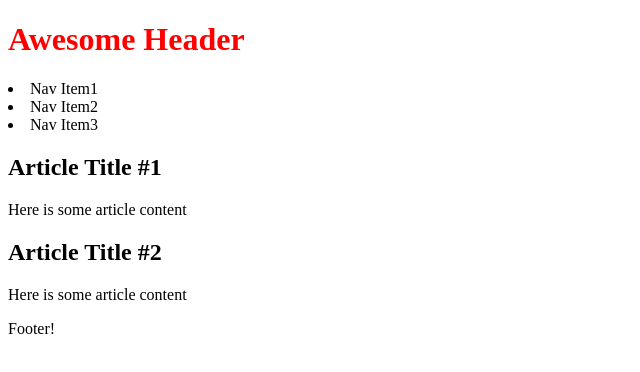
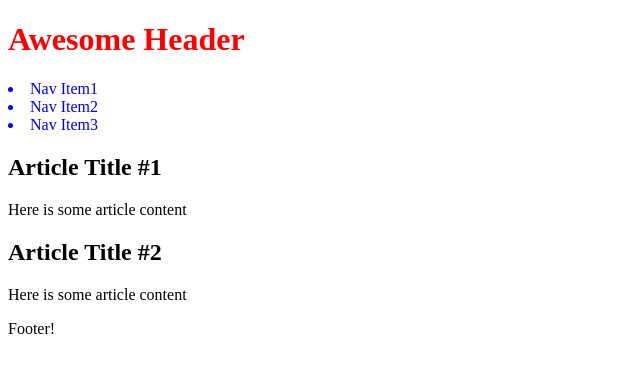
Before and after one commit to hakpan/hakpan.github.io, a plain HTML site: page index.html in a window 1280 px wide. Shown: the whole page, without its empty margins (0-640 px from the left). Drawn offline with Linux system fonts and the light colour scheme.

Commit message:
Update style.css

```diff
--- a/style.css
+++ b/style.css
@@ -1,3 +1,7 @@
 h1 {
   color: red;
 }
+
+nav {
+  color: blue;
+}
```
